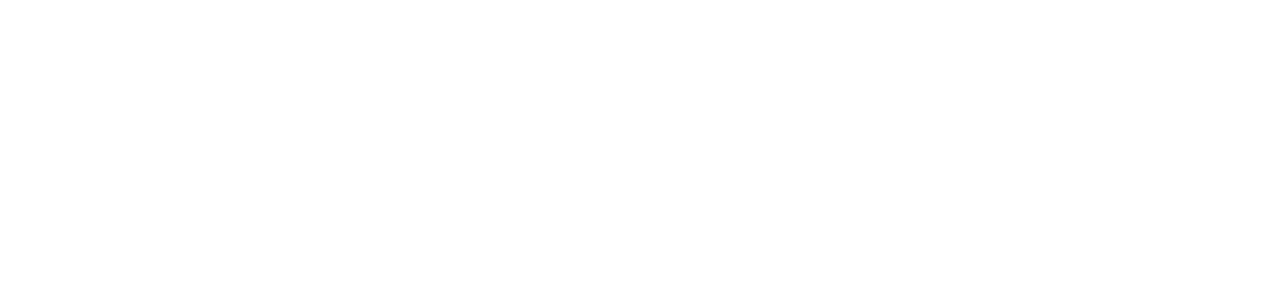
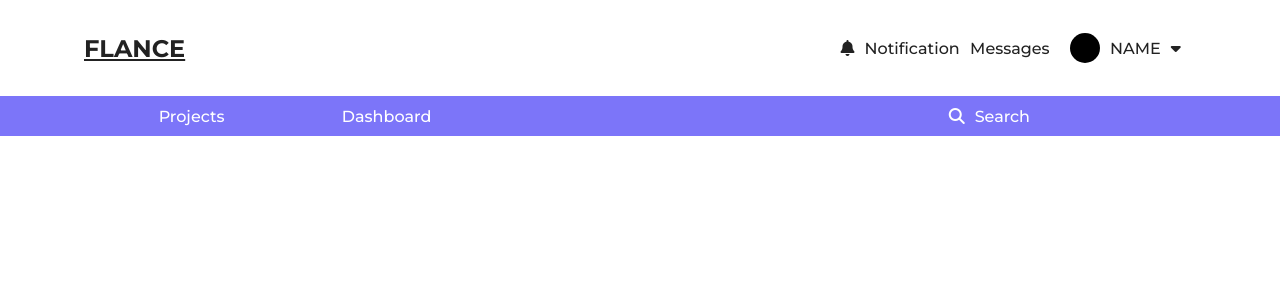
Before and after one commit to No-det/Flance, a React (Create React App) app: page /test in a window 1280 px wide. Shown: the top 300 px of the page. Built offline with nearby package versions, Linux system fonts and the light colour scheme.

Commit message:
Added Navigation for Freelancer Page

```diff
--- a/public/index.html
+++ b/public/index.html
@@ -24,6 +24,10 @@
       work correctly both with client-side routing and a non-root public URL.
       Learn how to configure a non-root public URL by running `npm run build`.
     -->
+    <script
+      src="https://kit.fontawesome.com/d2a549144d.js"
+      crossorigin="anonymous"
+    ></script>
     <title>React App</title>
   </head>
   <body>
--- a/src/App.js
+++ b/src/App.js
@@ -4,12 +4,14 @@
 
 //Importing Components
 import Home from "./Components/Home";
+import FreelancerHeader from "./Components/FreelancerHeader";
 
 function App() {
   return (
     <BrowserRouter>
       <Switch>
         <Route exact path="/" component={Home} />
+        <Route path="/test" component={FreelancerHeader} />
       </Switch>
     </BrowserRouter>
   );
--- /dev/null
+++ b/src/Components/FreelancerHeader/index.css
@@ -0,0 +1,94 @@
+ul {
+  margin: 0;
+}
+ul li {
+  list-style: none;
+  cursor: pointer;
+}
+
+header {
+  display: flex;
+  flex-direction: column;
+}
+
+.topNav {
+  display: flex;
+  align-items: center;
+  justify-content: space-between;
+  flex-direction: row;
+  width: 90%;
+  margin: auto;
+  min-height: 12vh;
+  padding: 10px 20px;
+}
+.logo {
+  display: flex;
+  flex: 2 1;
+}
+.logo h1 {
+  font-size: 24px;
+  font-weight: bolder;
+  text-transform: uppercase;
+}
+
+nav {
+  display: flex;
+  flex: 1 2;
+}
+nav ul {
+  display: flex;
+  width: 100%;
+  align-items: center;
+  justify-content: space-around;
+}
+nav ul li {
+  display: flex;
+  align-items: center;
+  font-size: 16px;
+  color: #222;
+}
+nav ul li i {
+  padding: 10px;
+}
+.displayPicture {
+  height: 30px;
+  width: 30px;
+  border-radius: 50%;
+  background-color: black;
+  margin: 10px;
+}
+
+.bottomNav {
+  min-height: 5vh;
+  display: flex;
+  align-items: center;
+  justify-content: space-between;
+  padding: 10px 100px;
+  background-color: #7c75f9;
+}
+.bottomNav li {
+  font-weight: 500;
+  color: white;
+}
+.navLeft {
+  display: flex;
+  flex: 1 1;
+  height: 100%;
+  align-items: center;
+}
+.navLeft ul {
+  height: 100%;
+  width: 100%;
+  display: flex;
+  align-items: center;
+  justify-content: space-around;
+}
+.navRight {
+  display: flex;
+  flex: 1 1;
+  justify-content: flex-end;
+  padding: 0 150px;
+}
+.navRight ul li i {
+  padding: 0 10px;
+}
--- /dev/null
+++ b/src/Components/FreelancerHeader/index.jsx
@@ -0,0 +1,51 @@
+import React from "react";
+import "./index.css";
+import { Link } from "react-router-dom";
+
+const FreelancerHeader = () => {
+  return (
+    <header>
+      <div className="topNav">
+        <div className="logo">
+          <h1>
+            <Link to="/" style={{ color: "#222" }}>
+              Flance
+            </Link>
+          </h1>
+        </div>
+        <nav>
+          <ul>
+            <li>
+              <i class="fas fa-bell"></i>
+              Notification
+            </li>
+            <li>Messages</li>
+            <li id="Profiledropdown">
+              <div className="displayPicture"></div>
+              NAME
+              <i class="fas fa-caret-down"></i>
+            </li>
+          </ul>
+        </nav>
+      </div>
+      <div className="bottomNav">
+        <div className="navLeft">
+          <ul>
+            <li>Projects</li>
+            <li>Dashboard</li>
+          </ul>
+        </div>
+        <div className="navRight">
+          <ul>
+            <li>
+              <i class="fas fa-search"></i>
+              Search
+            </li>
+          </ul>
+        </div>
+      </div>
+    </header>
+  );
+};
+
+export default FreelancerHeader;
```
Also changed, not shown: src/Components/Footer/index.css (added), src/Components/Footer/index.jsx (added).
